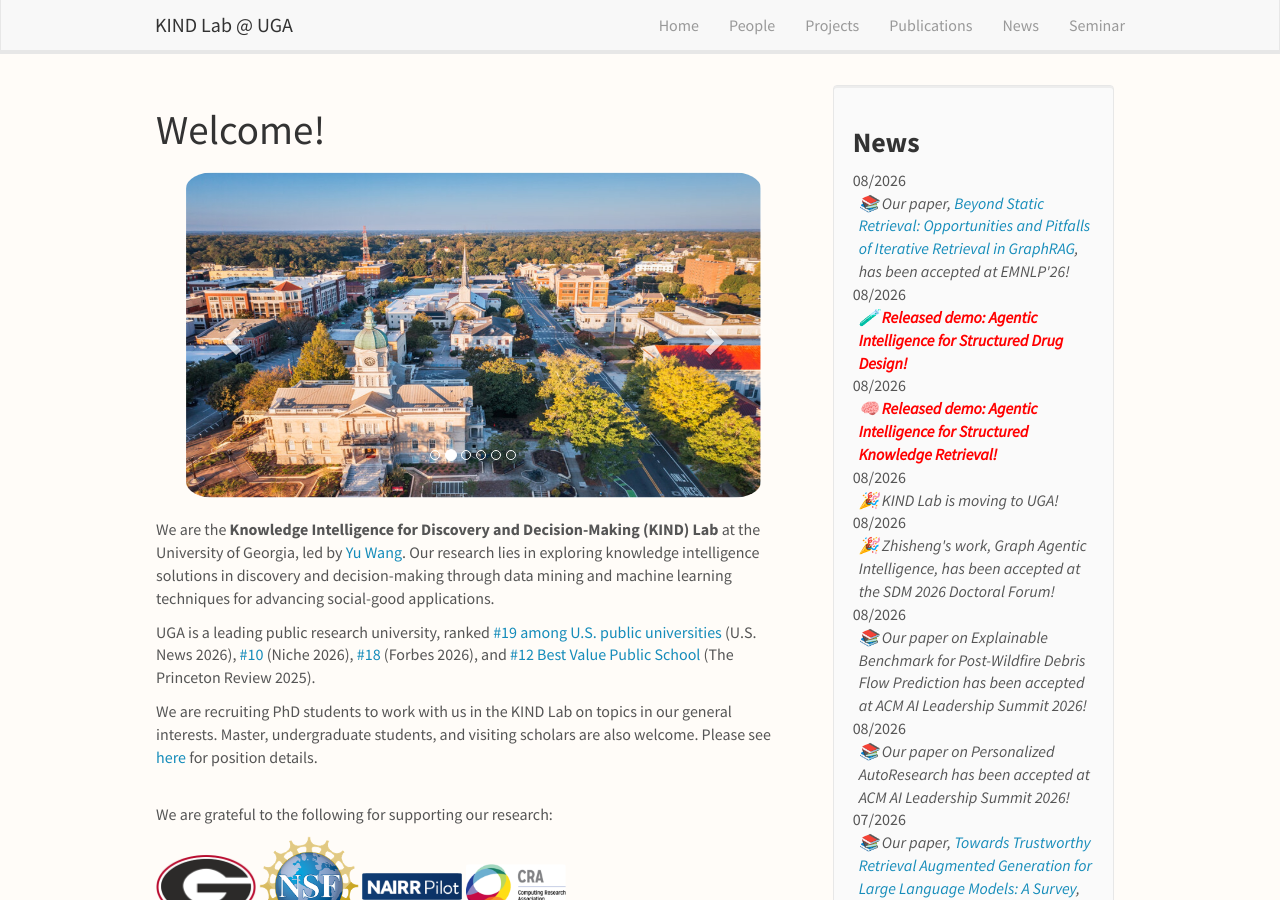
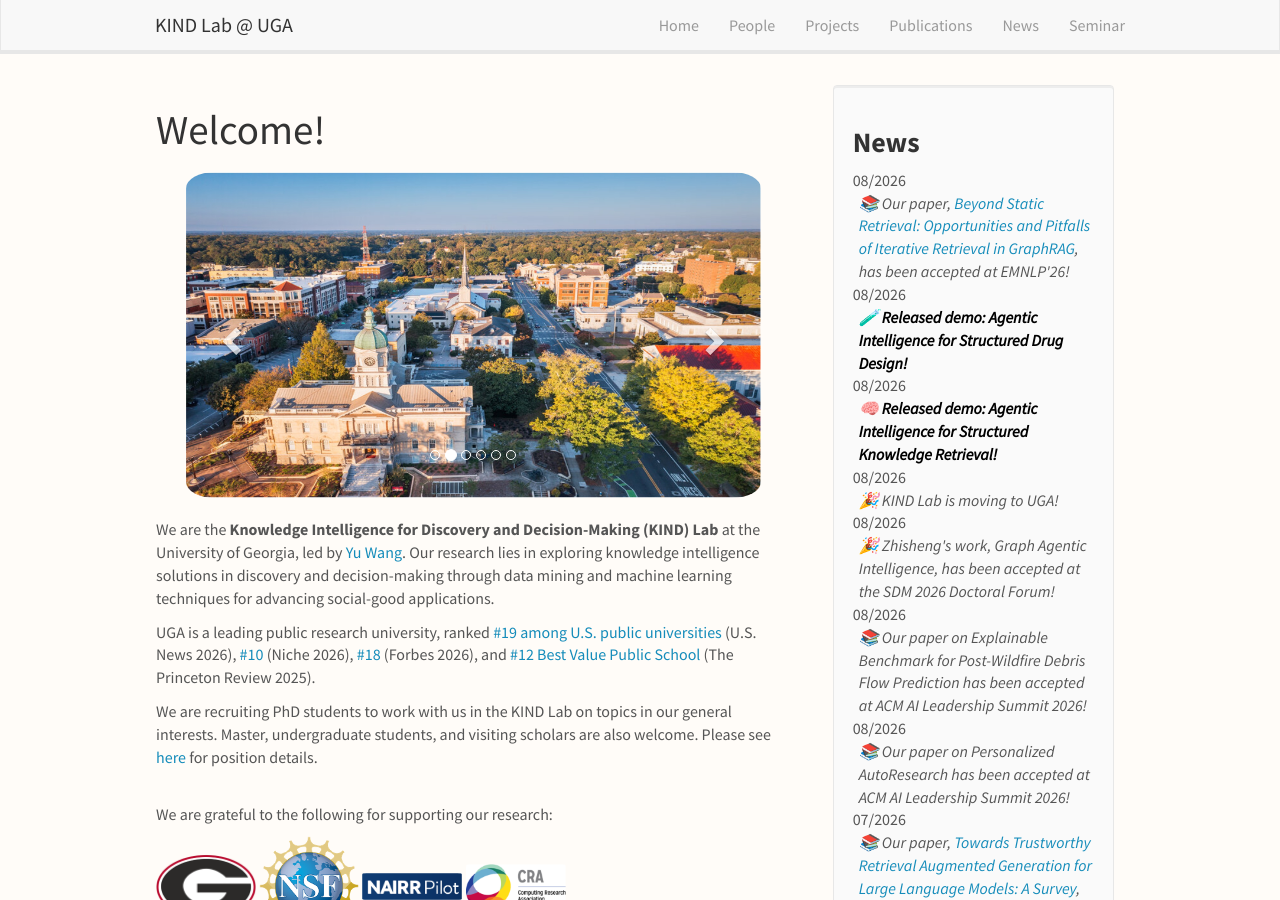
Before and after one commit to KINDLab-Fly/KINDLab-Fly.github.io, a Jekyll site: the page built from _pages/home.md, in a window 1280 px wide and 900 px high. Built offline with Jekyll 4.4.1, drawn with Linux system fonts in a browser that asks for light colours; nearby versions of some CDN libraries.

Commit message:
Use black demo news links

```diff
--- a/_data/news.yml
+++ b/_data/news.yml
@@ -2,10 +2,10 @@
   headline: "📚 Our paper, <a href=\"https://arxiv.org/abs/2509.25530\" target=\"_blank\" rel=\"noopener noreferrer\">Beyond Static Retrieval: Opportunities and Pitfalls of Iterative Retrieval in GraphRAG</a>, has been accepted at EMNLP'26!"
 
 - date: 08/2026
-  headline: "🧪 <span style=\"color:red\"><b>Released demo: <a href=\"https://drug-design.graphagentintelligence.com/\" target=\"_blank\" rel=\"noopener noreferrer\" style=\"color:red\">Agentic Intelligence for Structured Drug Design</a>!</b></span>"
+  headline: "🧪 <span style=\"color:black\"><b>Released demo: <a href=\"https://drug-design.graphagentintelligence.com/\" target=\"_blank\" rel=\"noopener noreferrer\" style=\"color:black\">Agentic Intelligence for Structured Drug Design</a>!</b></span>"
 
 - date: 08/2026
-  headline: "🧠 <span style=\"color:red\"><b>Released demo: <a href=\"https://graph-agent.graphagentintelligence.com/\" target=\"_blank\" rel=\"noopener noreferrer\" style=\"color:red\">Agentic Intelligence for Structured Knowledge Retrieval</a>!</b></span>"
+  headline: "🧠 <span style=\"color:black\"><b>Released demo: <a href=\"https://graph-agent.graphagentintelligence.com/\" target=\"_blank\" rel=\"noopener noreferrer\" style=\"color:black\">Agentic Intelligence for Structured Knowledge Retrieval</a>!</b></span>"
 
 - date: 08/2026
   headline: "🎉 KIND Lab is moving to UGA!"
```
